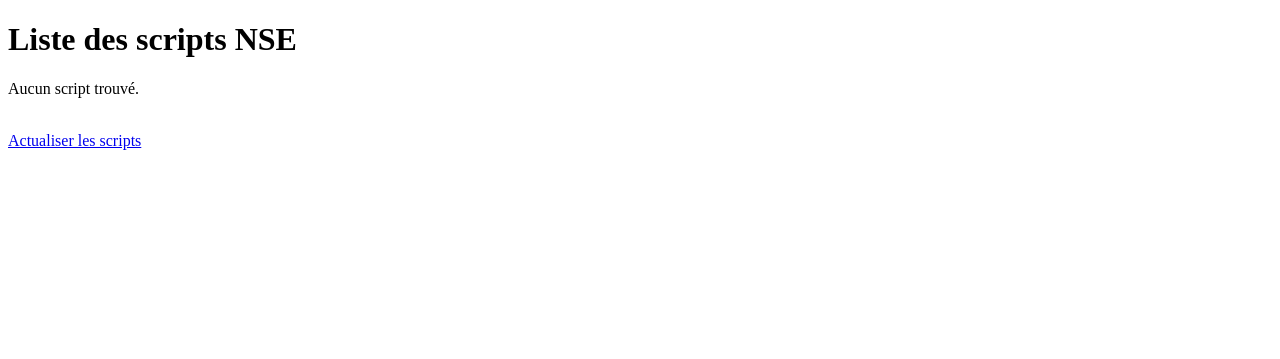
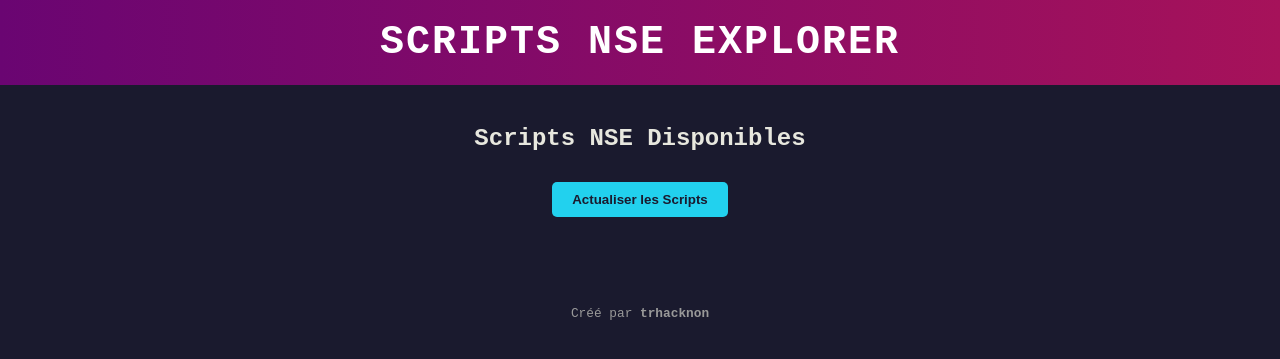
Before and after one commit to tucommenceapousser/nseweb, a Flask app: page / in a window 1280 px wide. Shown: the top 359 px of the page. Run offline with Flask 3, Linux system fonts and the light colour scheme; data that the repository does not hold is empty.

Commit message:
Update home.html

```diff
--- a/templates/home.html
+++ b/templates/home.html
@@ -1,28 +1,13 @@
-<!DOCTYPE html>
-<html lang="fr">
-<head>
-    <meta charset="UTF-8">
-    <meta name="viewport" content="width=device-width, initial-scale=1.0">
-    <title>Liste des Scripts NSE</title>
-</head>
-<body>
-    <h1>Liste des scripts NSE</h1>
-    {% if scripts %}
-        <ul>
-            {% for folder, script_list in scripts.items() %}
-                <li><strong>{{ folder }}</strong>
-                    <ul>
-                        {% for script in script_list %}
-                            <li><a href="{{ url_for('script_details', folder=folder, script_name=script.name) }}">{{ script.name }}</a></li>
-                        {% endfor %}
-                    </ul>
-                </li>
-            {% endfor %}
-        </ul>
-    {% else %}
-        <p>Aucun script trouvé.</p>
-    {% endif %}
-    <br>
-    <a href="{{ url_for('refresh_scripts') }}">Actualiser les scripts</a>
-</body>
-</html>
+{% extends "base.html" %}
+
+{% block content %}
+<section>
+    <h2>Scripts NSE Disponibles</h2>
+    <button onclick="location.href='{{ url_for('refresh_scripts') }}'">Actualiser les Scripts</button>
+    <ul>
+        {% for script in scripts %}
+            <li><a href="{{ url_for('script_details', script_name=script.name) }}">{{ script.name }}</a></li>
+        {% endfor %}
+    </ul>
+</section>
+{% endblock %}
```
